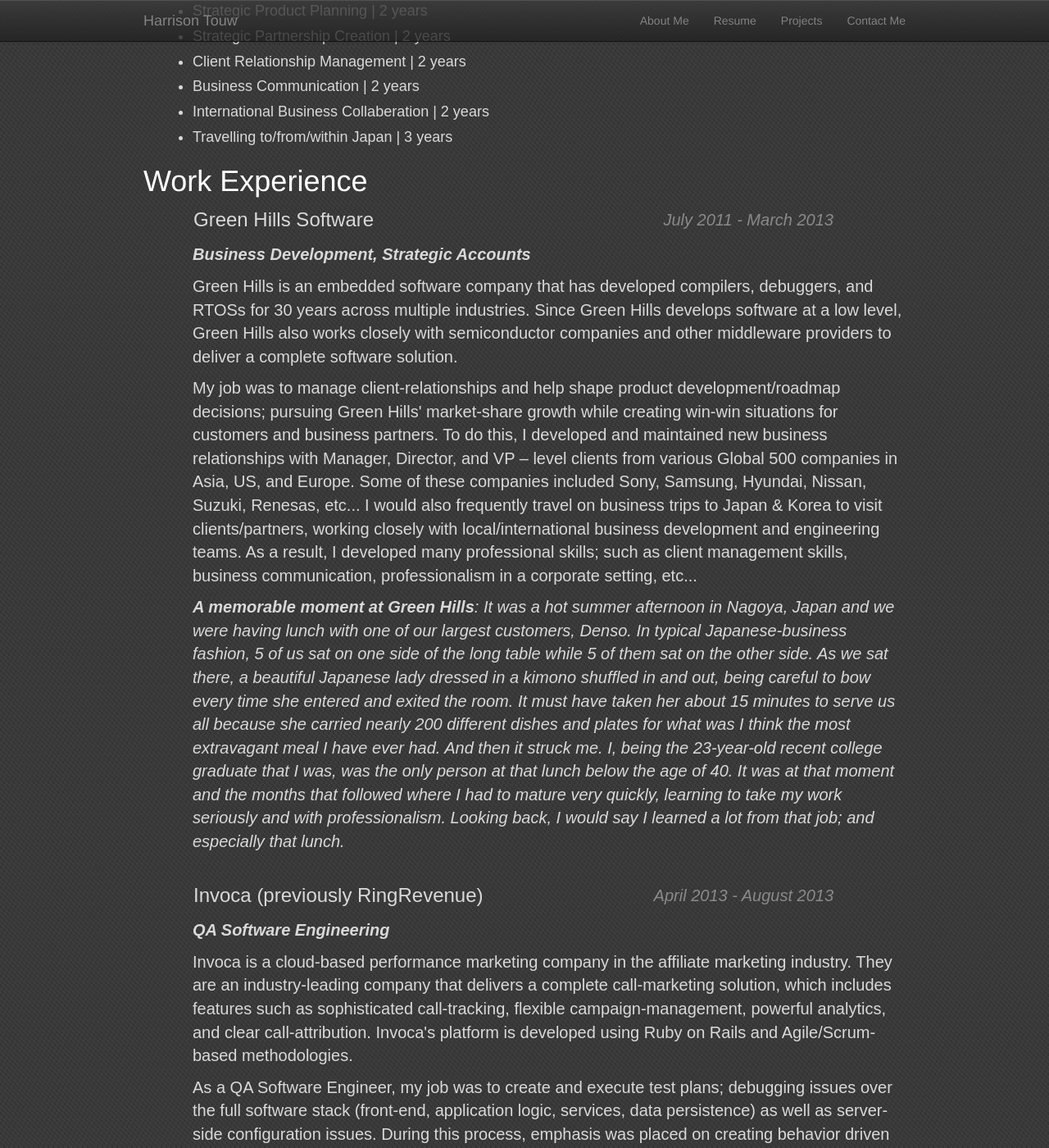
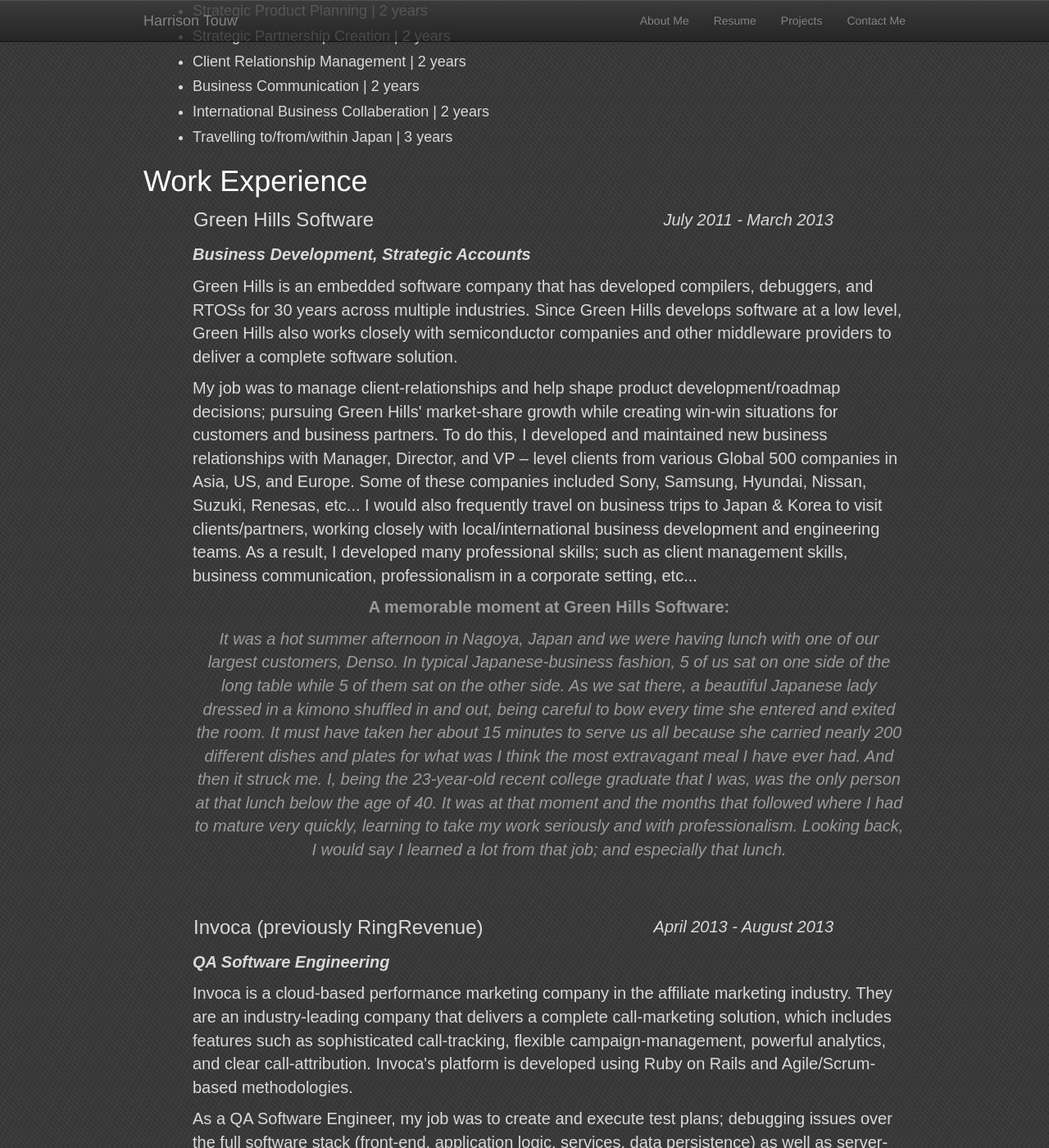
Before and after one commit to hktouw/website, a Jekyll site: the page built from resume/index.html, in a window 1280 px wide and 1400 px high, scrolled down 908 px. Shown: the whole window at 82% size. Built offline with Jekyll 4.4.1, drawn with Linux system fonts in a browser that asks for light colours; nearby versions of some CDN libraries; some of the changed text lies outside the part shown.

Commit message:
editing styling to reduce text amount

```diff
--- a/css/screen.css
+++ b/css/screen.css
@@ -17,7 +17,9 @@
 
 table.companyHeader {width:90%;}
 .companyName {font-size:24px;}
-.employmentPeriod {font-style:italic; opacity:.5;}
+.employmentPeriod {font-style:italic;}
 .jobTitle {font-size:20px; font-style:italic; font-weight:bold;}
+.jobMemoryTitle {font-weight:bold; text-align:center; color:#A6A6A6; opacity:.9;}
+.jobMemory {font-style:italic; color:#A6A6A6; text-align: center; opacity: .9;}
 
 .email {font-size:24px;font-weight:bold;}
--- a/index.html
+++ b/index.html
@@ -10,7 +10,7 @@
 
 
 
-    <p style="font-style:italic;">an aspiring software engineering professional who loves cultivating relationships, creating software, and learning Japanese - all for the convergence of business, technology, and the social good.
+    <p style="font-style:italic; text-align:center; color:#A6A6A6; opacity:.9;">an aspiring software engineering professional who loves cultivating relationships, creating software, and learning Japanese - all for the convergence of business, technology, and the social good.
     </p>
 
     </br>
--- a/resume/index.html
+++ b/resume/index.html
@@ -51,7 +51,9 @@
 
                         <li>My job was to manage client-relationships and help shape product development/roadmap decisions; pursuing Green Hills' market-share growth while creating win-win situations for customers and business partners. To do this, I developed and maintained new business relationships with Manager, Director, and VP – level clients from various Global 500 companies in Asia, US, and Europe. Some of these companies included Sony, Samsung, Hyundai, Nissan, Suzuki, Renesas, etc... I would also frequently travel on business trips to Japan & Korea to visit clients/partners, working closely with local/international business development and engineering teams. As a result, I developed many professional skills; such as client management skills, business communication, professionalism in a corporate setting, etc...</li>
 
-                        <li style="font-style:italic;"><span style="font-weight:bold;">A memorable moment at Green Hills</span>: It was a hot summer afternoon in Nagoya, Japan and we were having lunch with one of our largest customers, Denso. In typical Japanese-business fashion, 5 of us sat on one side of the long table while 5 of them sat on the other side. As we sat there, a beautiful Japanese lady dressed in a kimono shuffled in and out, being careful to bow every time she entered and exited the room. It must have taken her about 15 minutes to serve us all because she carried nearly 200 different dishes and plates for what was I think the most extravagant meal I have ever had. And then it struck me. I, being the 23-year-old recent college graduate that I was, was the only person at that lunch below the age of 40. It was at that moment and the months that followed where I had to mature very quickly, learning to take my work seriously and with professionalism. Looking back, I would say I learned a lot from that job; and especially that lunch.</li>
+                        <li class="jobMemoryTitle">A memorable moment at Green Hills Software:</li>
+                        <li class="jobMemory">It was a hot summer afternoon in Nagoya, Japan and we were having lunch with one of our largest customers, Denso. In typical Japanese-business fashion, 5 of us sat on one side of the long table while 5 of them sat on the other side. As we sat there, a beautiful Japanese lady dressed in a kimono shuffled in and out, being careful to bow every time she entered and exited the room. It must have taken her about 15 minutes to serve us all because she carried nearly 200 different dishes and plates for what was I think the most extravagant meal I have ever had. And then it struck me. I, being the 23-year-old recent college graduate that I was, was the only person at that lunch below the age of 40. It was at that moment and the months that followed where I had to mature very quickly, learning to take my work seriously and with professionalism. Looking back, I would say I learned a lot from that job; and especially that lunch.</li>
+                </br>
                 </br>
 
                         <table class="companyHeader">
@@ -65,9 +67,10 @@
 
                         <li>As a QA Software Engineer, my job was to create and execute test plans; debugging issues over the full software stack (front-end, application logic, services, data persistence) as well as server-side configuration issues. During this process, emphasis was placed on creating behavior driven test plans to simulate user-caused state, a valuable perspective to have that has helped me tremendously for when I design and write software. Furthermore, I worked closely with the development team to promote software quality while dealing with a large code base, complex server infrastructure, rapidly growing database, and upgrading from Rails2 to Rails3. </li>
 
-                        <li style="font-style:italic;"><span style="font-weight:bold;">A memorable moment at Invoca</span>: It was my last day at Invoca and I remember feeling very conflicted. I was both happy that I was leaving to pursue untold, wondrous adventures in Japan and sad at the reality that I was leaving a company that I truly enjoyed working for. During my tenure there, the fun-loving youthfulness of that silicon-valley like engineering team left me wanting to come to work every single day. Also somehow, amidst impromptu nerf gun wars and the productivity associated with working at the company bar in the basement, we still accomplished a great deal. And on that day I felt on a personal level, I was also proud of what I myself had accomplished, effectively learning from and contributing to an already mature engineering team despite having been predominately self-taught in programming. And though that day was sprinkled with drops of sadness, I felt an excitment to be headed off to Japan and to continue doing what I love doing. Programming and Japanese.</li>
+                        <li class="jobMemoryTitle">A memorable moment at Invoca:</li>
+                        <li class="jobMemory">It was my last day at Invoca and I remember feeling very conflicted. I was both happy that I was leaving to pursue untold, wondrous adventures in Japan and sad at the reality that I was leaving a company that I truly enjoyed working for. During my tenure there, the fun-loving youthfulness of that silicon-valley like engineering team left me wanting to come to work every single day. Also somehow, amidst impromptu nerf gun wars and the productivity associated with working at the company bar in the basement, we still accomplished a great deal. And on that day I felt on a personal level, I was also proud of what I myself had accomplished, effectively learning from and contributing to an already mature engineering team despite having been predominately self-taught in programming. And though that day was sprinkled with drops of sadness, I felt an excitment to be headed off to Japan and to continue doing what I love doing. Programming and Japanese.</li>
                 </br>
-
+                </br>
                         <table class="companyHeader">
                                 <tr>
                                         <td class="companyName">Lloyd House Studios</td>
@@ -79,8 +82,9 @@
 
                         <li>As a freelance software engineer, I work closely with the clients, helping them shape their ideas and including them throughout the iterative development process. After clearly defining the scope with the client, my team and I typically begin by road-mapping the project and discuss ways we can effectively coordinate our efforts. Throughout this and development process, we make a concerted effort to have open channels of communication, as good communication is a key to success. And despite working from different continents, I think we do a great job at that. As far as development goes, we tend to use Ruby on Rails for the framework, Git for version-control, RSpec for unit and functional tests, postgresql for the database back-end, and nginx/thin for the servers.</li>
 
-                        <li style="font-style:italic;"><span style="font-weight:bold;">A memorable moment at Lloyd House Studios</span>: I think one of the greatest things about being a freelance developer is the ability to work from anywhere. I remember at one moment I was coding at a coffee shop located in the beautiful, amber sky filled Arizona desert and then just a few days later at a lake in the picturesque ski-resort mountains of Nagano, Japan. The creativity generated from being in such an environment is truly inspiring and is something that has helped my coding substantially. And similarly, creativity is what I earnestly enjoy about software. Of course not without humbly standing on the shoulders of giants, but for me making software allows the imagination to run free and bring to life something out of nothing; blissful, pure creation. And that joy of creation is what I will always remember about my days as a freelance developer.</li>
-
+                        <li class="jobMemoryTitle">A memorable moment at Lloyd House Studios:</li>
+                        <li class="jobMemory"> I think one of the greatest things about being a freelance developer is the ability to work from anywhere. I remember at one moment I was coding at a coffee shop located in the beautiful, amber sky filled Arizona desert and then just a few days later at a lake in the picturesque ski-resort mountains of Nagano, Japan. The creativity generated from being in such an environment is truly inspiring and is something that has helped my coding substantially. And similarly, creativity is what I earnestly enjoy about software. Of course not without humbly standing on the shoulders of giants, but for me making software allows the imagination to run free and bring to life something out of nothing; blissful, pure creation. And that joy of creation is what I will always remember about my days as a freelance developer.</li>
+                </br>
                 <ul>
 
 
```
